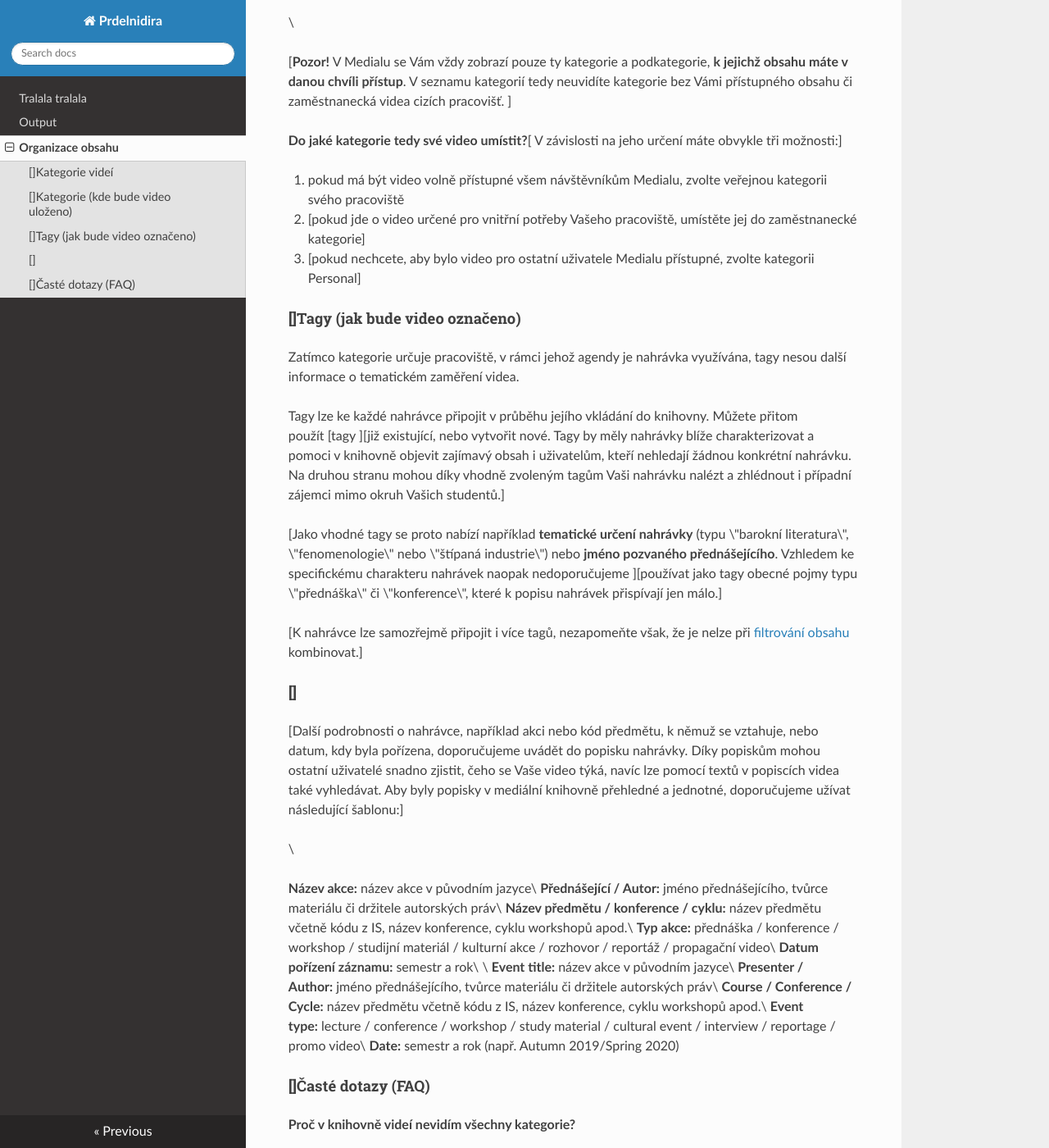
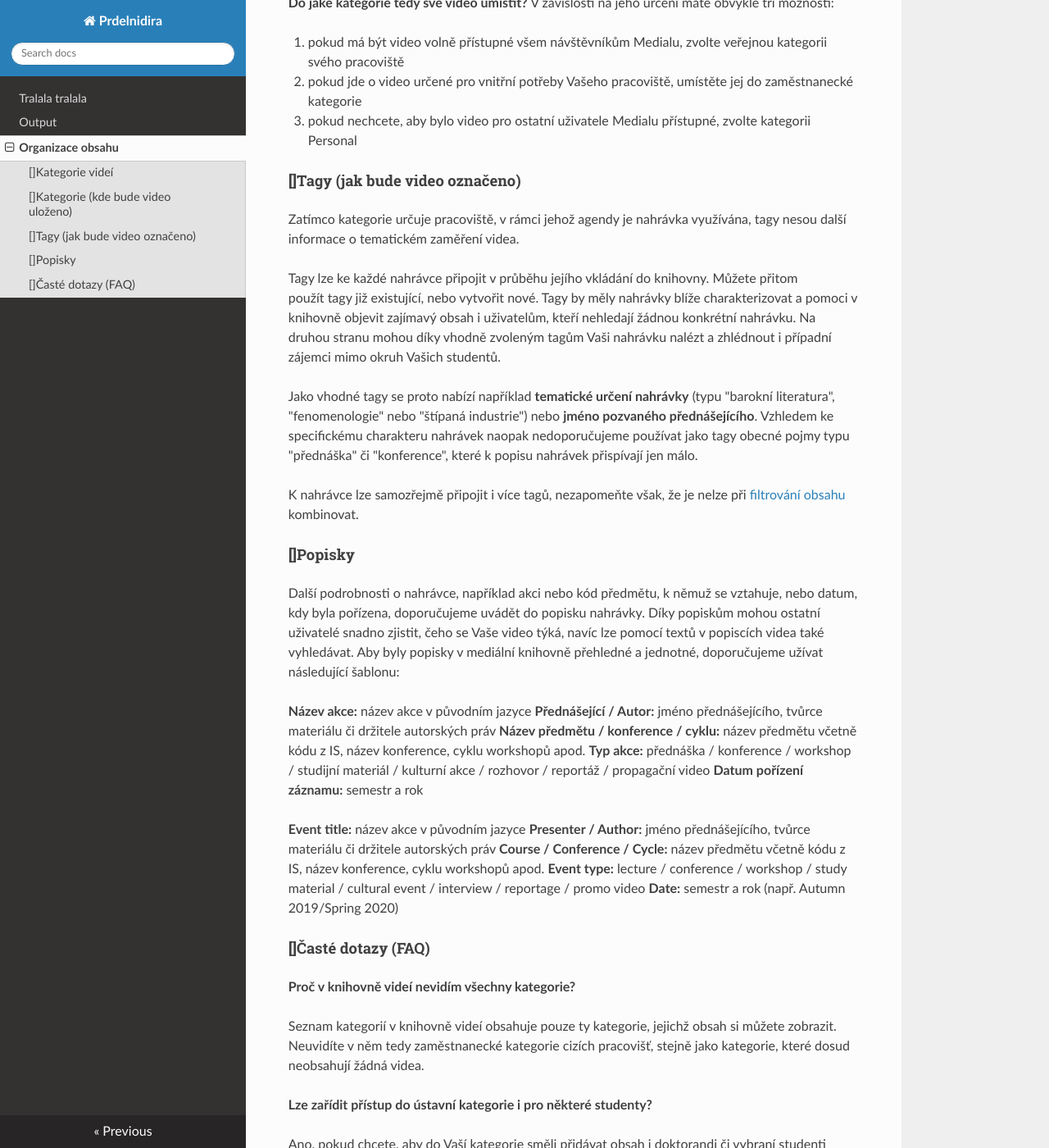
Before and after one commit to kvet-divizny/medialdocs, an MkDocs documentation site: the page built from docs/output2.md, in a window 1280 px wide and 1400 px high, scrolled down 2064 px. Shown: the whole window at 82% size. Built offline with MkDocs 1.6.1, drawn with Linux system fonts in a browser that asks for light colours; nearby versions of some CDN libraries; some of the changed text lies outside the part shown.

Commit message:
Add files via upload

```diff
--- a/docs/output2.md
+++ b/docs/output2.md
@@ -82,14 +64,12 @@ budou kategorie Vašeho pracoviště (zaměstnanecké/veřejné).
 
 #### []Kategorie (kde bude video uloženo)
 
-[Každé pracoviště, které Medial využívá, má v knihovně dvě či více
-kategorií s rozličnými přístupovými právy (pro přístup a správu
-videí).]
+Každé pracoviště, které Medial využívá, má v knihovně dvě či více
+kategorií s rozličnými přístupovými právy (pro přístup a správu videí).
 
-[Každá z těchto hlavních kategorií obsahuje několik podkategorií, které
+Každá z těchto hlavních kategorií obsahuje několik podkategorií, které
 se zobrazí po rozkliknutí názvu kategorie v levém sloupci v knihovně
-videí. Podkategorie přitom přejímají způsob zápisu od hlavní
-kategorie.]
+videí. Podkategorie přitom přejímají způsob zápisu od hlavní kategorie.
 
 -   **x Filozofická fakulta** -- kategorie pro veřejná videa určená k
     propagaci celé FF MU, videa spadající do celofakultní agendy
@@ -120,34 +100,31 @@ kategorie.]
 -   **kategorie pracovišť mimo FF MU** -- spolupracující pracoviště mimo
     FF MU mají kategorie označené zkratkou MU (např. *MU
     Teiresiás* apod.), obsahují vlastní podkategorie podle potřeb
-    kontrétního pracoviště\
+    kontrétního pracoviště
     **Poznámka.** Standardně mají v Medialu kategorie pouze pracoviště
     Filozofické fakulty, po
     [domluvě](http://e-learning.phil.muni.cz/kontakty#main) je však
     možné zřídit přístup a kategorie i pro ostatní pracoviště v rámci
     celé MU.
 -   **Mimofakultní uživatelé** -- kategorie pro obsah jednotlivých
-    mimofakultních uživatelů (bez návaznosti na pracoviště).\
+    mimofakultních uživatelů (bez návaznosti na pracoviště).
 
-\
 
-[**Pozor!** V Medialu se Vám vždy zobrazí pouze ty kategorie a
+
+**Pozor!** V Medialu se Vám vždy zobrazí pouze ty kategorie a
 podkategorie, **k jejichž obsahu máte v danou chvíli přístup**. V
 seznamu kategorií tedy neuvidíte kategorie bez Vámi přístupného obsahu
-či zaměstnanecká videa cizích
-pracovišť. ]
+či zaměstnanecká videa cizích pracovišť.
 
-**Do jaké kategorie tedy své video umístit?**[ V závislosti na jeho
-určení máte obvykle tři možnosti:]
+**Do jaké kategorie tedy své video umístit?** V závislosti na jeho
+určení máte obvykle tři možnosti:
 
 1.  pokud má být video volně přístupné všem návštěvníkům Medialu, zvolte
     veřejnou kategorii svého pracoviště
-2.  [pokud jde o video určené pro vnitřní potřeby Vašeho pracoviště,
-    umístěte jej do zaměstnanecké
-    kategorie]
-3.  [pokud nechcete, aby bylo video pro ostatní uživatele Medialu
-    přístupné, zvolte kategorii
-    Personal]
+2.  pokud jde o video určené pro vnitřní potřeby Vašeho pracoviště,
+    umístěte jej do zaměstnanecké kategorie
+3.  pokud nechcete, aby bylo video pro ostatní uživatele Medialu
+    přístupné, zvolte kategorii Personal
 
 #### []Tagy (jak bude video označeno)
 
@@ -155,58 +132,52 @@ Zatímco kategorie určuje pracoviště, v rámci jehož agendy je nahrávka
 využívána, tagy nesou další informace o tematickém zaměření videa.
 
 Tagy lze ke každé nahrávce připojit v průběhu jejího vkládání do
-knihovny. Můžete přitom
-použít [tagy ][již existující,
-nebo vytvořit nové. Tagy by měly nahrávky blíže charakterizovat a pomoci
-v knihovně objevit zajímavý obsah i uživatelům, kteří nehledají žádnou
-konkrétní nahrávku. Na druhou stranu mohou díky vhodně zvoleným tagům
-Vaši nahrávku nalézt a zhlédnout i případní zájemci mimo okruh Vašich
-studentů.]
+knihovny. Můžete přitom použít tagy již existující, nebo vytvořit nové.
+Tagy by měly nahrávky blíže charakterizovat a pomoci v knihovně objevit
+zajímavý obsah i uživatelům, kteří nehledají žádnou konkrétní nahrávku.
+Na druhou stranu mohou díky vhodně zvoleným tagům Vaši nahrávku nalézt a
+zhlédnout i případní zájemci mimo okruh Vašich studentů.
 
-[Jako vhodné tagy se proto nabízí například **tematické určení
-nahrávky** (typu \"barokní literatura\", \"fenomenologie\" nebo
-\"štípaná industrie\") nebo **jméno pozvaného přednášejícího**. Vzhledem
-ke specifickému charakteru nahrávek naopak
-nedoporučujeme ][používat jako
-tagy obecné pojmy typu \"přednáška\" či \"konference\", které k popisu
-nahrávek přispívají jen málo.]
+Jako vhodné tagy se proto nabízí například **tematické určení nahrávky**
+(typu "barokní literatura", "fenomenologie" nebo "štípaná
+industrie") nebo **jméno pozvaného přednášejícího**. Vzhledem ke
+specifickému charakteru nahrávek naopak nedoporučujeme používat jako
+tagy obecné pojmy typu "přednáška" či "konference", které k popisu
+nahrávek přispívají jen málo.
 
-[K nahrávce lze samozřejmě připojit i více tagů, nezapomeňte však, že je
+K nahrávce lze samozřejmě připojit i více tagů, nezapomeňte však, že je
 nelze při [filtrování
 obsahu](/home/zakladni-orientace-v-medialu#TOC-Filtrov-n-obsahu)
-kombinovat.]
+kombinovat.
 
-#### []
+#### []Popisky
 
-[Další podrobnosti o nahrávce, například akci nebo kód předmětu, k němuž
+Další podrobnosti o nahrávce, například akci nebo kód předmětu, k němuž
 se vztahuje, nebo datum, kdy byla pořízena, doporučujeme uvádět do
 popisku nahrávky. Díky popiskům mohou ostatní uživatelé snadno zjistit,
 čeho se Vaše video týká, navíc lze pomocí textů v popiscích videa také
 vyhledávat. Aby byly popisky v mediální knihovně přehledné a jednotné,
-doporučujeme užívat následující
-šablonu:]
-
-\
+doporučujeme užívat následující šablonu:
 
 
-**Název akce:** název akce v původním jazyce\
+
+**Název akce:** název akce v původním jazyce
 **Přednášející / Autor:** jméno přednášejícího, tvůrce materiálu či
-držitele autorských práv\
+držitele autorských práv
 **Název předmětu / konference / cyklu:** název předmětu včetně kódu z
-IS, název konference, cyklu workshopů apod.\
+IS, název konference, cyklu workshopů apod.
 **Typ akce:** přednáška / konference / workshop / studijní materiál /
-kulturní akce / rozhovor / reportáž / propagační video\
-**Datum pořízení záznamu:** semestr a rok\
-\
-**Event title:** název akce v původním jazyce\
+kulturní akce / rozhovor / reportáž / propagační video
+**Datum pořízení záznamu:** semestr a rok
+
+**Event title:** název akce v původním jazyce
 **Presenter / Author:** jméno přednášejícího, tvůrce materiálu či
-držitele autorských práv\
+držitele autorských práv
 **Course / Conference / Cycle:** název předmětu včetně kódu z IS, název
-konference, cyklu workshopů apod.\
+konference, cyklu workshopů apod.
 **Event type:** lecture / conference / workshop / study material /
-cultural event / interview / reportage / promo video\
+cultural event / interview / reportage / promo video
 **Date:** semestr a rok (např. Autumn 2019/Spring 2020)
-
 
 #### []Časté dotazy (FAQ)
 
@@ -215,16 +186,16 @@ cultural event / interview / reportage / promo video\
 Seznam kategorií v knihovně videí obsahuje pouze ty kategorie, jejichž
 obsah si můžete zobrazit. Neuvidíte v něm tedy zaměstnanecké kategorie
 cizích pracovišť, stejně jako kategorie, které dosud neobsahují žádná
-videa.\
-\
+videa.
+
 
 **Lze zařídit přístup do ústavní kategorie i pro některé studenty?**
 
 Ano, pokud chcete, aby do Vaší kategorie směli přidávat obsah i
 doktorandi či vybraní studenti bakalářského a magisterského studia, lze
 to po domluvě zařídit. V takovém případě nás prosím kontaktujte na
-adrese <elf@phil.muni.cz>.\
-\
+adrese <elf@phil.muni.cz>.
+
 
 **Pokud nahrávku přesunu do zaměstnanecké kategorie, budou ji moci
 ostatní zaměstnanci pracoviště upravovat či smazat?**
@@ -233,5 +204,3 @@ Nikoliv, nahrávku může vždy spravovat pouze její vlastník (Contributor)
 bez ohledu na to, v jaké kategorii se právě nachází.
 
 >
-> \
->
```
Also changed, not shown: other parts of docs/output2.md (+19 -37 lines).
